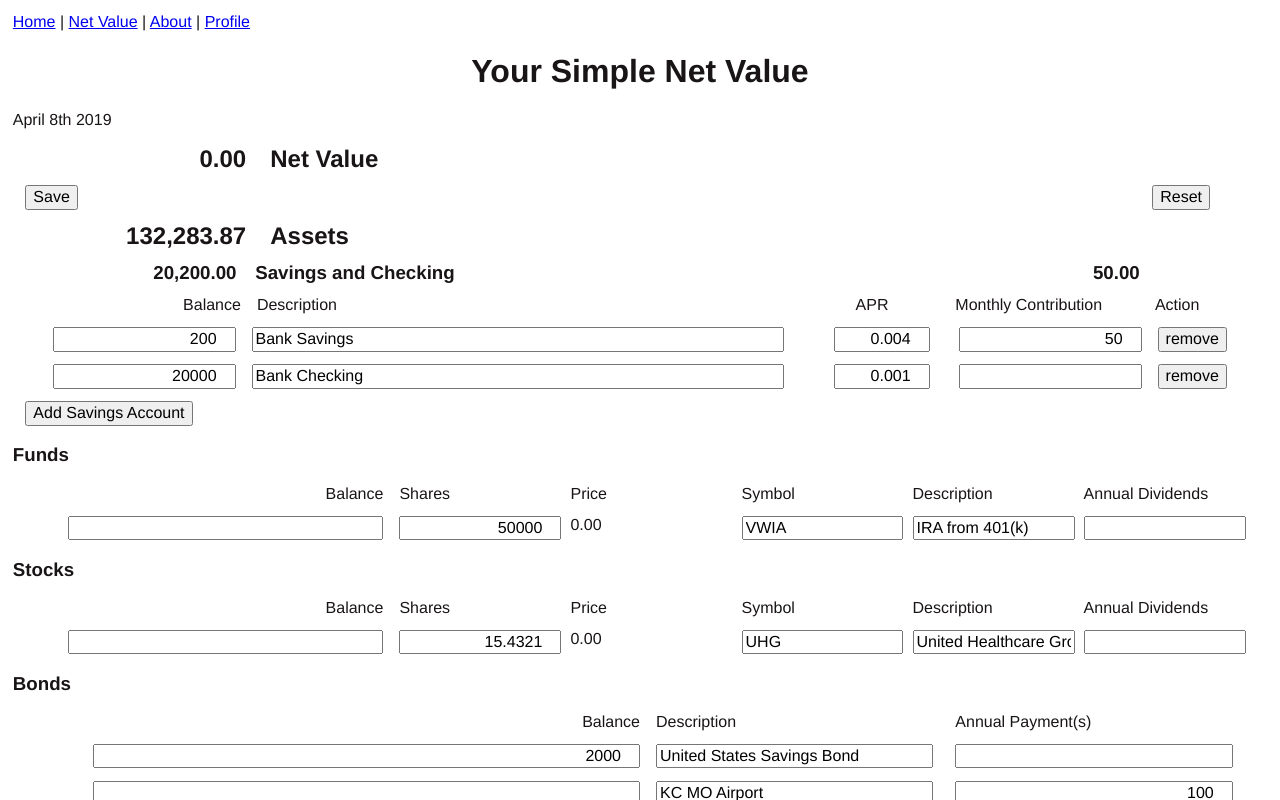
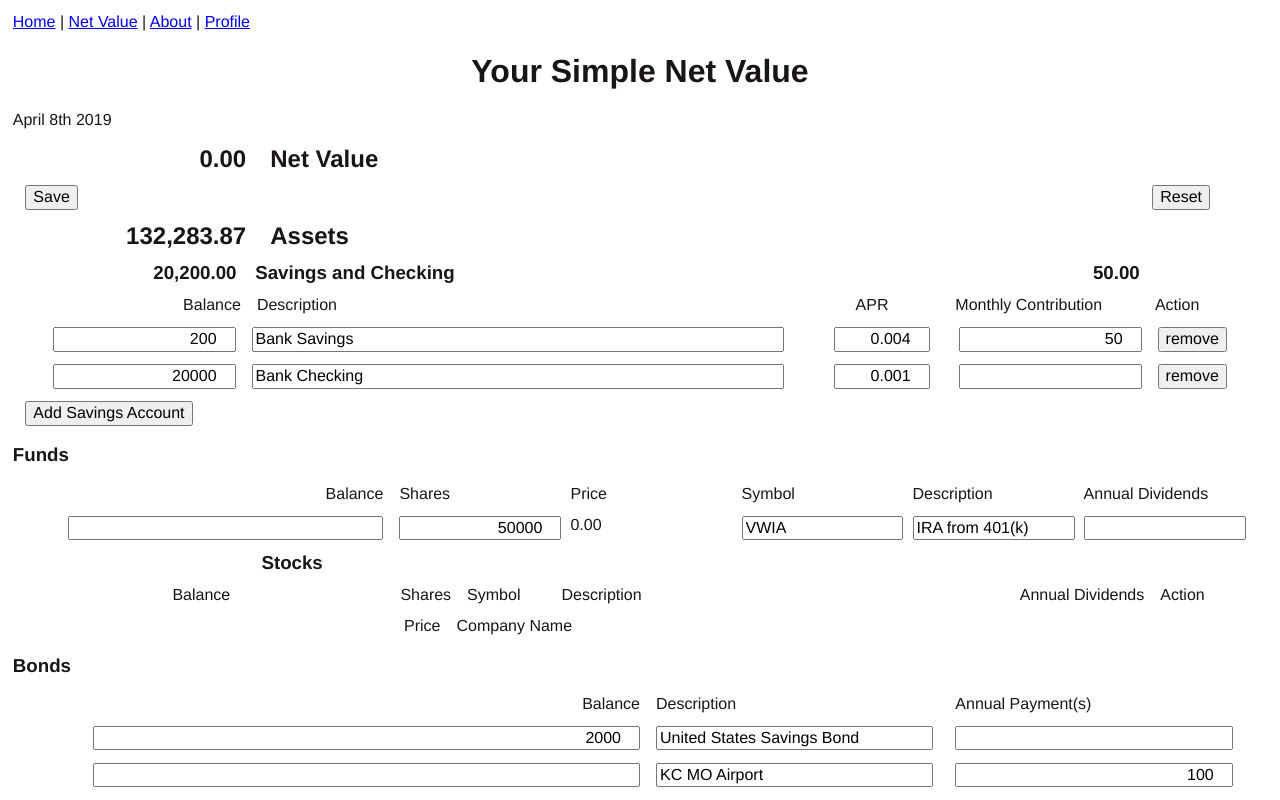
Before and after one commit to david-churn/netvalue-front, a Vue app: page /netvalue in a window 1280 px wide. Shown: the top 800 px of the page. Built offline with nearby package versions, Linux system fonts and the light colour scheme.

Commit message:
started working on stocks component

```diff
--- a/src/components/stocks.vue
+++ b/src/components/stocks.vue
@@ -1,22 +1,52 @@
 <template>
   <div class="stocks">
-    <h3>{{title}}</h3>
+    <h3 class="row">
+      <div class="col-amount">{{ subtotalAmt }}</div>
+      <div class="flex10">{{ title }}</div>
+    </h3>
     <div class="row">
       <div class="col-amount">Balance</div>
-      <div class="flex1">Shares</div>
-      <div class="flex1">Price</div>
+      <div class="col-amount">Shares</div>
       <div class="flex1">Symbol</div>
-      <div class="flex1">Description</div>
-      <div class="flex1">Annual Dividends</div>
+      <div class="flex4">Description</div>
+      <div class="col-amount">Annual Dividends</div>
+      <div class="flex1">Action</div>
     </div>
-    <div class="row"
-      v-for="(asset,index) in allStocks" :key="index">
-      <div class="col-amount"><input v-model="asset.amount" type="number" step=".01" class="amt"></div>
-      <div class="flex1"><input v-model="asset.shares" type="number" step=".000001" class="amt"></div>
-      <div class="flex1">{{ asset.price ? asset.price.toDecFormat(2) : Number(0).toFixed(2) }}</div>
-      <div class="flex1"><input v-model="asset.symbol" type="text"></div>
-      <div class="flex1"><input v-model="asset.description" type="text"></div>
-      <div class="flex1"><input v-model="asset.payment" type="number" step=".01" class="amt"></div>
+    <div class="row">
+      <div class="flex2"></div>
+      <div class="col-amount">Price</div>
+      <div class="flex8">Company Name</div>
+    </div>
+    <div
+      v-for="(asset,index) in stocksAssets" :key="index">
+      <div class="row">
+        <div class="col-amount">{{ asset.shares * lookup.price }}</div>
+        <div class="col-amount">
+          <input type="number" step=".000001" class="amt"
+            :value="asset.shares"
+            @focusout="updateRow($event,asset,'shares')">
+        </div>
+        <div class="flex1">
+          <input type="text"
+            :value="asset.symbol"
+            @focusout="updateRow($event,asset,'symbol')">
+        </div>
+        <div class="flex4">
+          <input type="text"
+             :value="asset.description"
+             @focusout="updateRow($event,asset,'description')">
+        </div>
+        <div class="col-amount">
+          <input type="number" step=".01" class="amt"
+            :value="asset.payment"
+            @focusout="updateRow($event,asset,'payment')">
+        </div>
+      </div>
+      <div class="row">
+        <div class="flex2"></div>
+        <div class="col-amount">{{ asset.price ? asset.price.toDecFormat(2) : Number(0).toFixed(2) }}</div>
+        <div class="flex8">{{ asset.company }}</div>
+      </div>
     </div>
   </div>
 </template>
```
